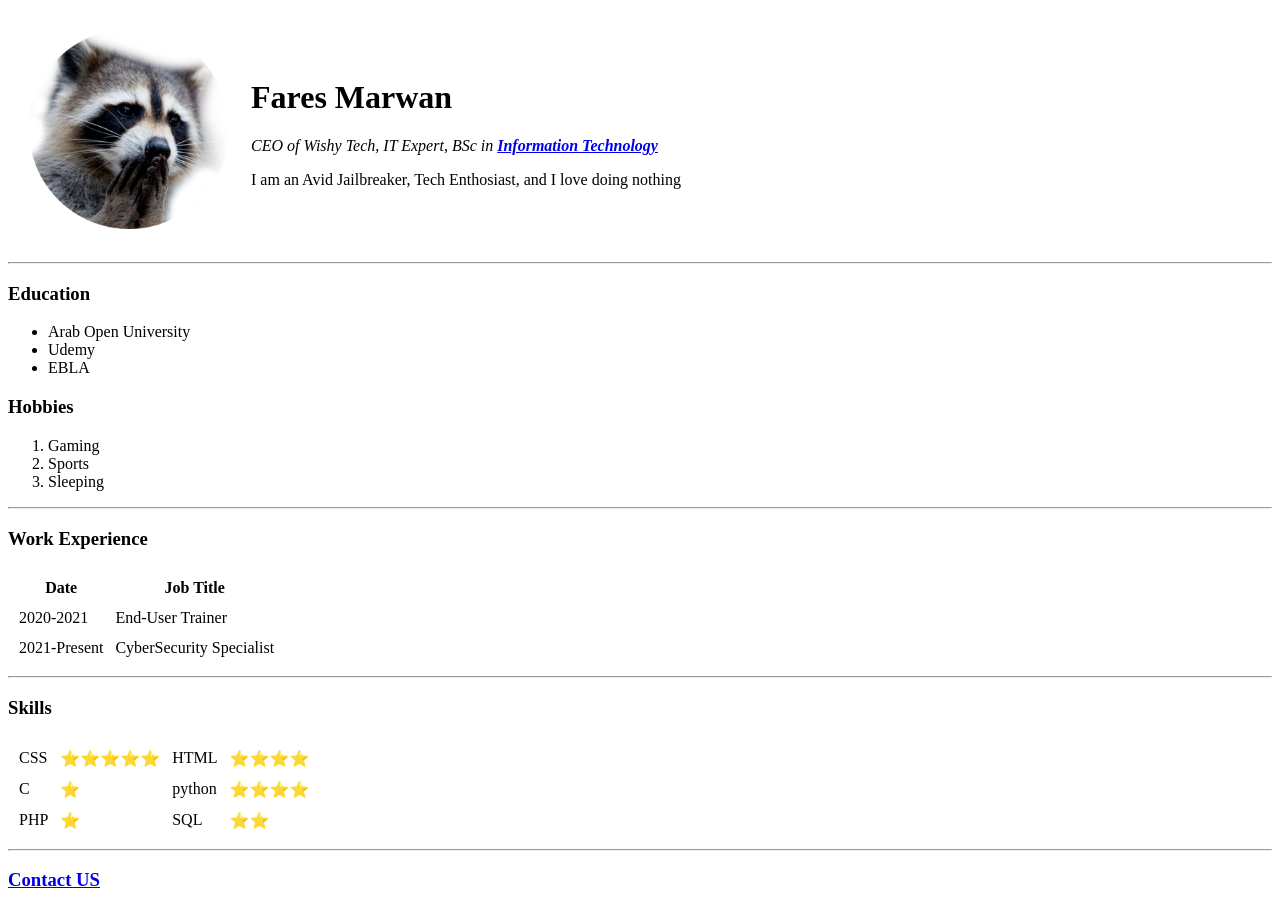
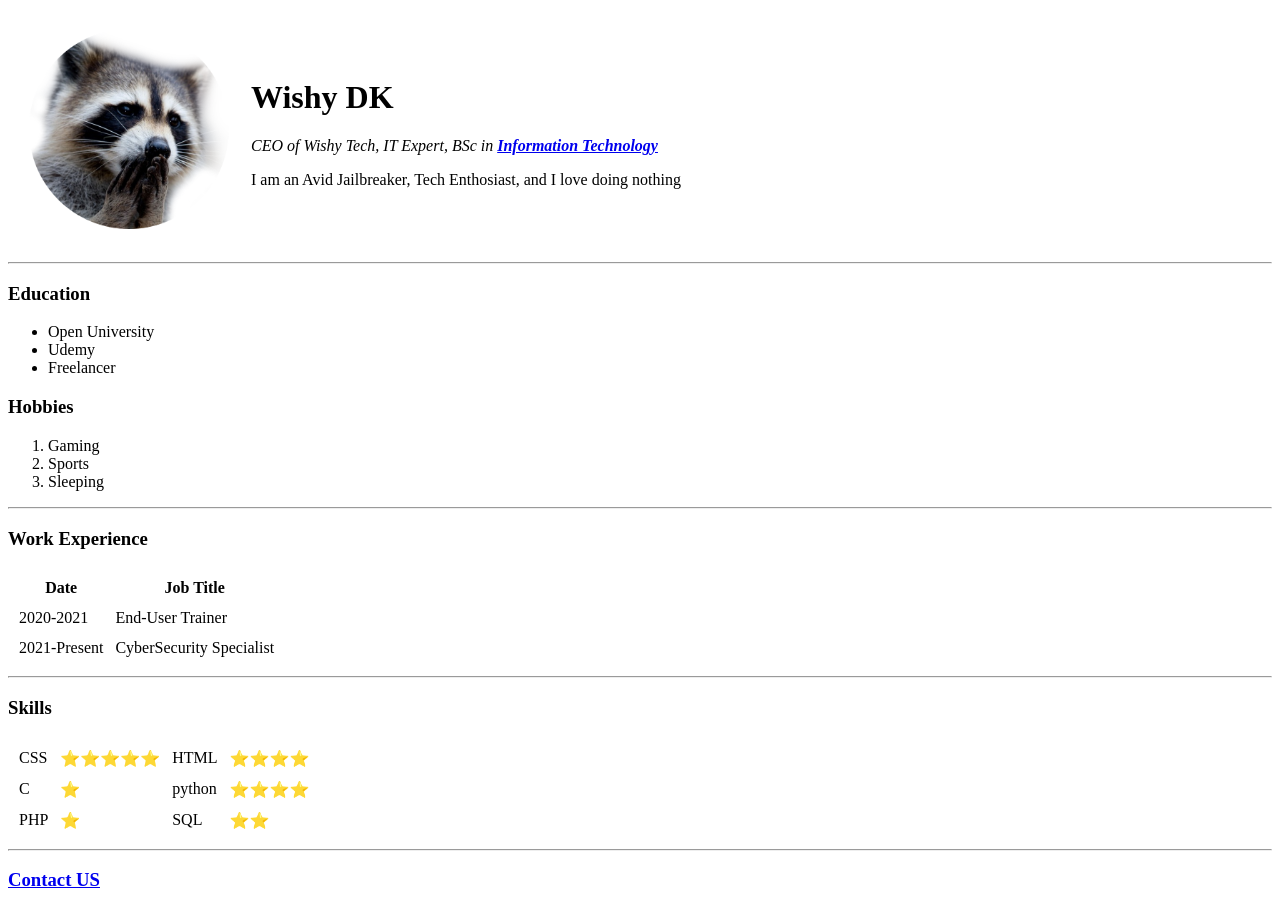
Before and after one commit to john-crane-69/cv, a plain HTML site: page index.html in a window 1280 px wide. Drawn offline with Linux system fonts and the light colour scheme.

Commit message:
Update index.html

```diff
--- a/index.html
+++ b/index.html
@@ -3,7 +3,7 @@
 
 <head>
   <meta charset="utf-8">
-  <title>💥 Fares's Personal Website 💥</title>
+  <title>💥 Wishy's Personal Website 💥</title>
 </head>
 
 <body>
@@ -11,7 +11,7 @@
     <tr>
       <td><img src="images/coon.png" alt="Profile Picture"></td>
       <td>
-        <h1>Fares Marwan</h1>
+        <h1>Wishy DK</h1>
         <p><em>CEO of Wishy Tech, IT Expert, BSc in <strong><a href="https://google.com">Information Technology</a></strong></em></p>
         <p>I am an Avid Jailbreaker, Tech Enthosiast, and I love doing nothing</p>
       </td>
@@ -20,9 +20,9 @@
   <hr>
   <h3>Education</h3>
   <ul>
-    <li> Arab Open University</li>
+    <li> Open University</li>
     <li> Udemy</li>
-    <li> EBLA</li>
+    <li> Freelancer</li>
   </ul>
   <h3>Hobbies</h3>
   <ol>
```
